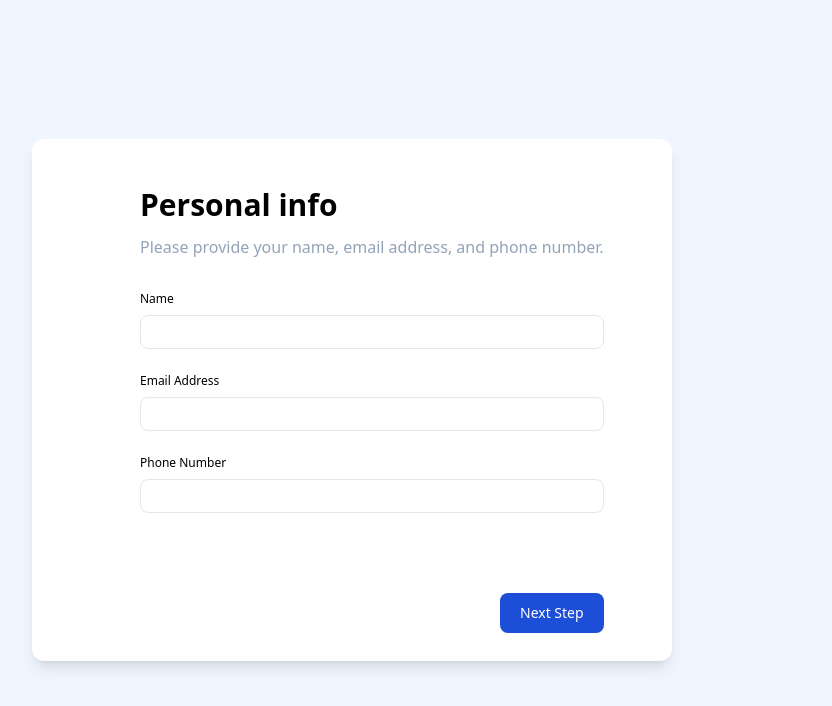
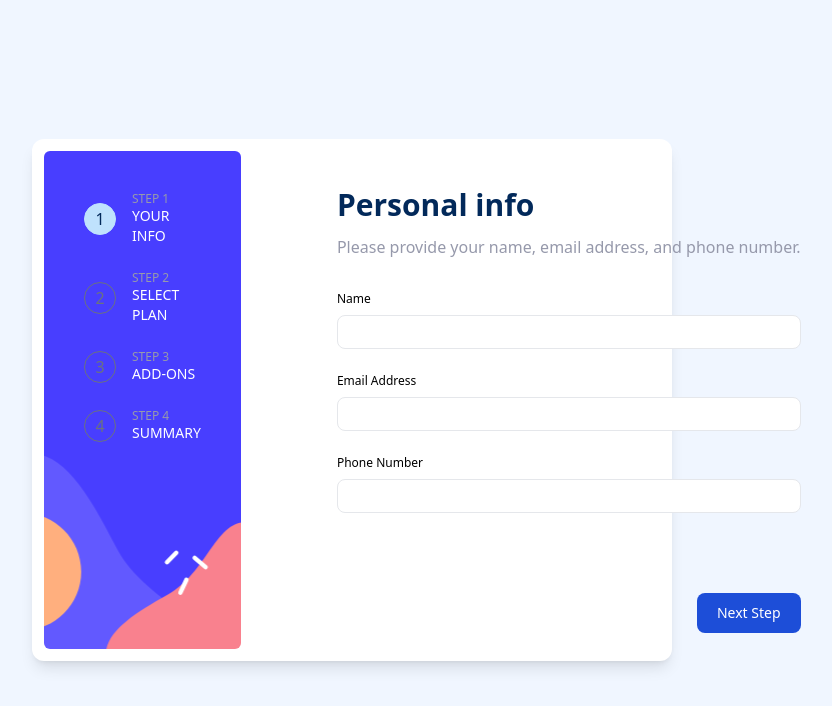
Before and after one commit to AitorGallardo/Multi-Step-Form, a React (Vite) app: page / in a window 1280 px wide. Shown: the top 706 px of the page, without its empty margins (288-1120 px from the left). Built offline with nearby package versions, Linux system fonts and the light colour scheme; a web font is replaced by a local one.

Commit message:
sidebar stepper working

```diff
--- a/src/App.jsx
+++ b/src/App.jsx
@@ -1,10 +1,12 @@
+import { Stepper } from './components/Stepper'
 import { InfoPage } from './pages/InfoPage'
 
 function App() {
 
   return (
-    <div className='flex h-screen justify-center items-center bg-[#f0f6ff]'>
+    <div className='flex h-screen justify-center items-center bg-magnolia'>
       <InfoPage></InfoPage>
+      {/* <Stepper/> */}
     </div>
   )
 }
--- /dev/null
+++ b/src/components/Stepper.jsx
@@ -0,0 +1,43 @@
+
+export const Stepper = () => {
+  return (
+    <ol className='items-center flex flex-col gap-6'>
+      <li className='flex w-full justify-start gap-4 items-center text-blue-600 dark:text-blue-500 '>
+        <span className='flex items-center justify-center w-8 h-8 border border-lightBlue bg-lightBlue rounded-full shrink-0 text-marineBlue'>
+          1
+        </span>
+        <span>
+          <h3 className='text-xs leading-tight text-coolGray'>STEP 1</h3>
+          <p className='font-medium text-sm text-white'>YOUR INFO</p>
+        </span>
+      </li>
+      <li className='flex w-full justify-start gap-4 items-center text-gray-500 dark:text-gray-400 '>
+        <span className='flex items-center justify-center w-8 h-8 border border-gray-500 rounded-full shrink-0 dark:border-gray-400'>
+          2
+        </span>
+        <span>
+          <h3 className='text-xs leading-tight text-coolGray'>STEP 2</h3>
+          <p className='font-medium text-sm text-white'>SELECT PLAN</p>
+        </span>
+      </li>
+      <li className='flex w-full justify-start gap-4 items-center text-gray-500 dark:text-gray-400 '>
+        <span className='flex items-center justify-center w-8 h-8 border border-gray-500 rounded-full shrink-0 dark:border-gray-400'>
+          3
+        </span>
+        <span>
+          <h3 className='text-xs leading-tight text-coolGray'>STEP 3</h3>
+          <p className='font-medium text-sm text-white'>ADD-ONS</p>
+        </span>
+      </li>
+      <li className='flex w-full justify-start gap-4 items-center text-gray-500 dark:text-gray-400 '>
+        <span className='flex items-center justify-center w-8 h-8 border border-gray-500 rounded-full shrink-0 dark:border-gray-400'>
+          4
+        </span>
+        <span>
+          <h3 className='text-xs leading-tight text-coolGray'>STEP 4</h3>
+          <p className='font-medium text-sm text-white'>SUMMARY</p>
+        </span>
+      </li>
+    </ol>
+  );
+};
--- a/src/layout/FormLayout.jsx
+++ b/src/layout/FormLayout.jsx
@@ -1,11 +1,14 @@
 import PropTypes from 'prop-types';
+import { Stepper } from '../components/Stepper';
 export const FormLayout = ({ title, description, children }) => {
   return (
     <div className='flex shadow-lg rounded-xl p-3 w-3/6 bg-white'>
-      <div className="sidePanel basis-1/3 bg-[url('src/assets/images/bg-sidebar-desktop.svg')] bg-bottom bg-cover rounded-md"> </div>
+      <div className="sidePanel basis-1/3 bg-[url('src/assets/images/bg-sidebar-desktop.svg')] bg-bottom bg-cover rounded-md p-10">
+        <Stepper/>
+      </div>
       <div className='main flex grow flex-col px-24 pt-9 pb-4'>
-        <h1 className='text-3xl font-bold mb-3'>{title}</h1>
-        <p className=' text-slate-400 text-md whitespace-nowrap mb-8'>{description}</p>
+        <h1 className='text-3xl text-marineBlue font-bold mb-3'>{title}</h1>
+        <p className=' text-coolGray text-md whitespace-nowrap mb-8'>{description}</p>
         {children}
       <button className='w-fit self-end text-white bg-blue-700 hover:bg-blue-800 focus:ring-4 focus:ring-blue-300 font-medium rounded-lg text-sm px-5 py-2.5 mt-20'>Next Step</button>
       </div>
--- a/src/pages/InfoPage.jsx
+++ b/src/pages/InfoPage.jsx
@@ -19,19 +19,19 @@ export const InfoPage = () => {
           <label className='input__label text-xs' htmlFor={'name'}>
             Name
           </label>
-          <input className='border py-1 px-2 border-solid rounded-lg outline-0 hover:border-black focus:border-black cursor-pointer' type='text' id='name' name='name' />
+          <input className='border py-1 px-2 border-solid rounded-lg outline-0 hover:border-purpishBlue focus:border-purpishBlue cursor-pointer' type='text' id='name' name='name' />
         </fieldset>
         <fieldset className='flex flex-col gap-2'>
           <label className='input__label text-xs' htmlFor={'email'}>
             Email Address
           </label>
-          <input className='border py-1 px-2 border-solid rounded-lg outline-0 hover:border-black focus:border-black cursor-pointer' type='email' id='email' name='email' />
+          <input className='border py-1 px-2 border-solid rounded-lg outline-0 hover:border-purpishBlue focus:border-purpishBlue cursor-pointer' type='email' id='email' name='email' />
         </fieldset>
         <fieldset className='flex flex-col gap-2'>
           <label className='input__label text-xs' htmlFor={'phone'}>
             Phone Number
           </label>
-          <input className='border py-1 px-2 border-solid rounded-lg outline-0 hover:border-black focus:border-black cursor-pointer' type='text' id='phone' name='phone' />
+          <input className='border py-1 px-2 border-solid rounded-lg outline-0 hover:border-purpishBlue focus:border-purpishBlue cursor-pointer' type='text' id='phone' name='phone' />
         </fieldset>
 
       </form>
--- a/tailwind.config.js
+++ b/tailwind.config.js
@@ -9,6 +9,20 @@ export default {
       fontFamily: {
         sans: ['Ubuntu', 'sans'], // 'Ubuntu' is the font family name
       },
+      colors: {
+        // ### Primary
+        marineBlue: 'hsl(213, 96%, 18%)',
+        purpishBlue: 'hsl(243, 100%, 62%)',
+        pastelBlue: 'hsl(228, 100%, 84%)',
+        lightBlue: 'hsl(206, 94%, 87%)',
+        strawberryRed: 'hsl(354, 84%, 57%)',
+        // ### Neutral
+        coolGray: 'hsl(231, 11%, 63%)',
+        lightGray: 'hsl(229, 24%, 87%)',
+        magnolia: 'hsl(217, 100%, 97%)',
+        alabaster: 'hsl(231, 100%, 99%)',
+        white: 'hsl(0, 0%, 100%)',
+      },
     },
   },
   plugins: [],
```
